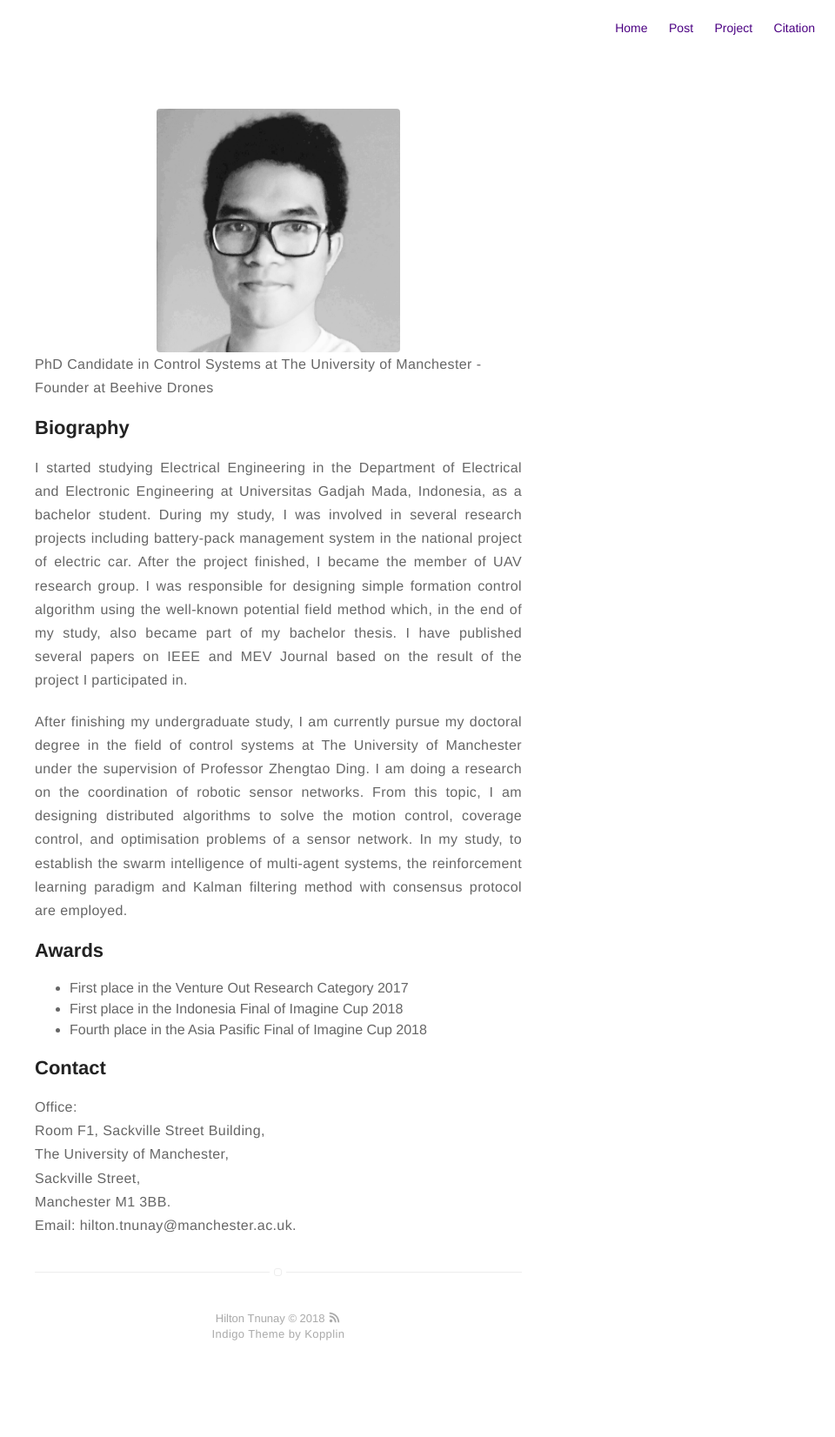
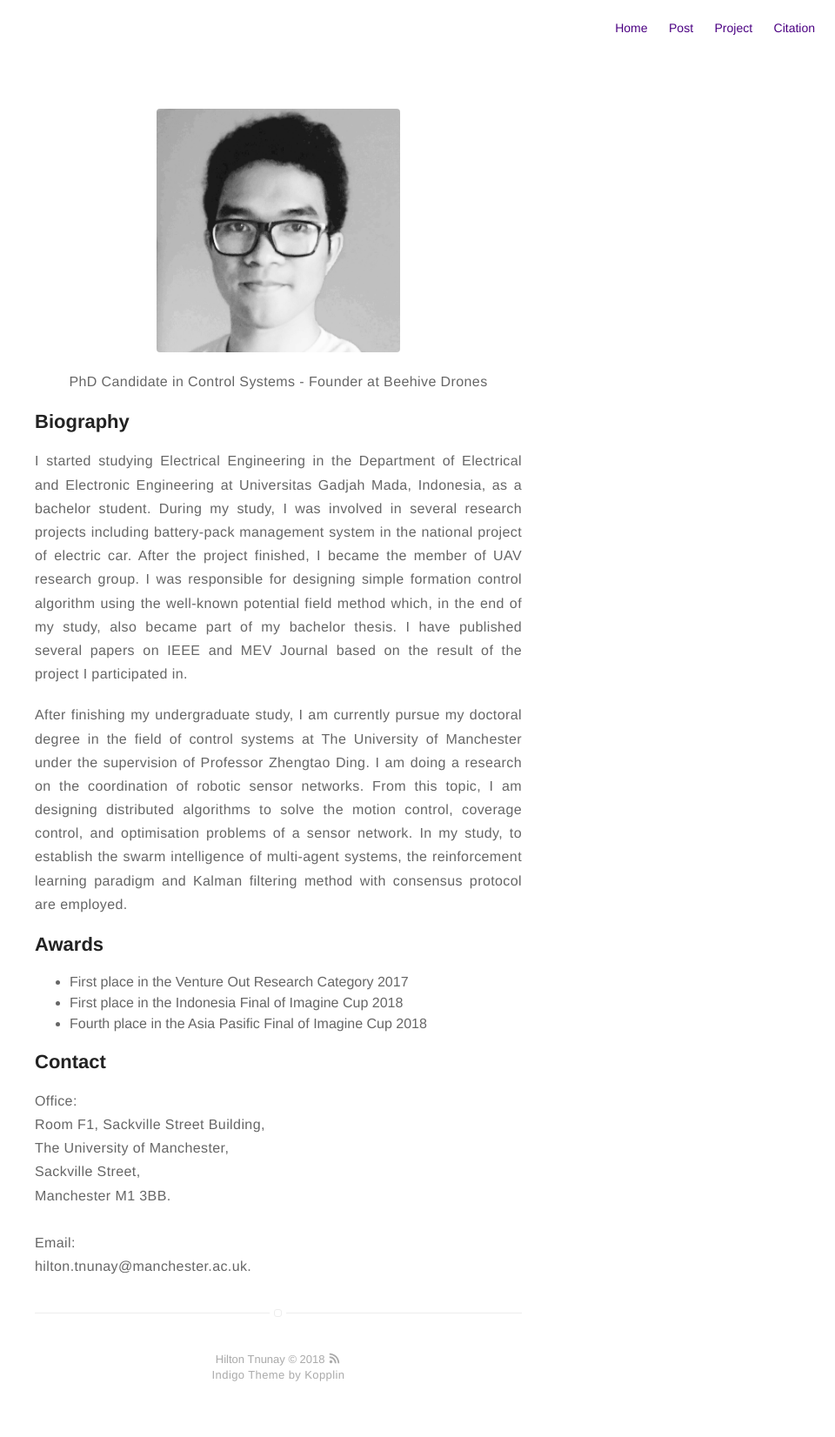
Before and after one commit to tnunay/tnunay.github.io, a Jekyll site: the page built from about.md, in a window 1280 px wide. Shown: the whole page at 87% size, without its empty margins (320-1280 px from the left). Built offline with Jekyll 4.4.1, drawn with Linux system fonts in a browser that asks for light colours; before the commit the page ends 1605 px from its top, so only the background shows below that.

Commit message:
update about

```diff
--- a/about.md
+++ b/about.md
@@ -3,7 +3,7 @@ title: About
 layout: page
 ---
 ![Profile Image]({{ site.url }}/{{ site.picture }})
-PhD Candidate in Control Systems at The University of Manchester - Founder at Beehive Drones
+<p align="center"> PhD Candidate in Control Systems - Founder at Beehive Drones</p>
 
 ## Biography
 
@@ -27,5 +27,7 @@ Room F1, Sackville Street Building,<br>
 The University of Manchester,<br>
 Sackville Street,<br>
 Manchester M1 3BB.<br>
-Email: hilton.tnunay@manchester.ac.uk.
+<br>
+Email: <br>
+hilton.tnunay@manchester.ac.uk.
 </p>
```
